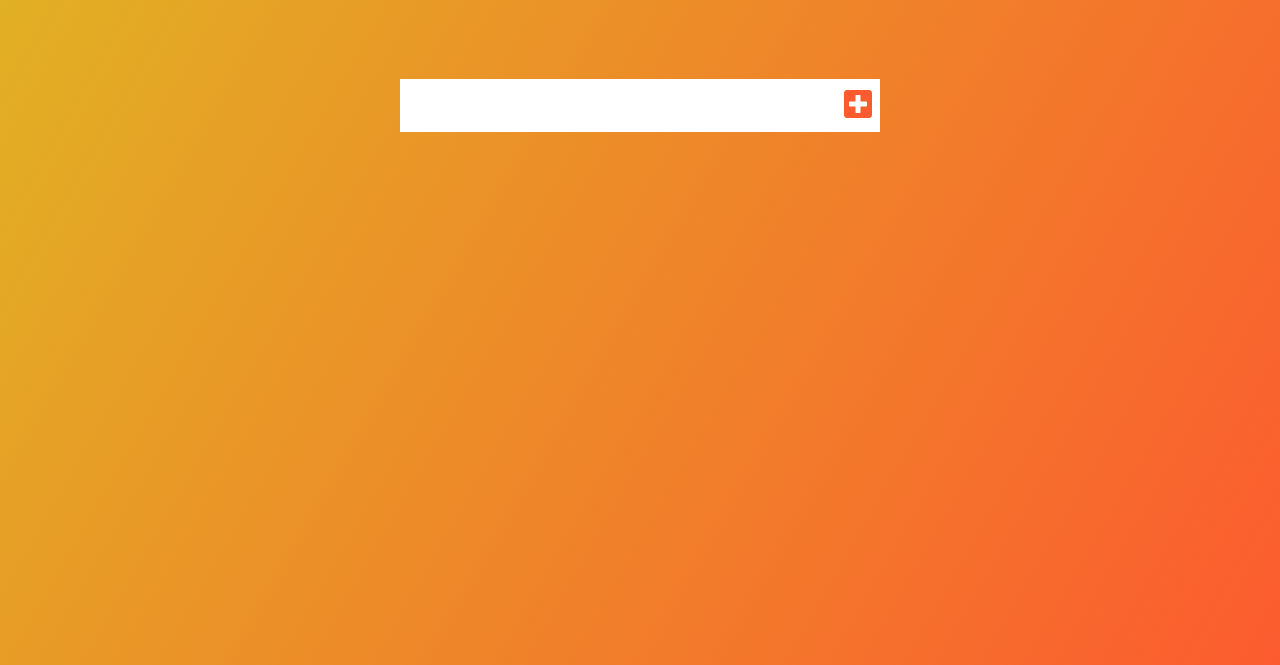
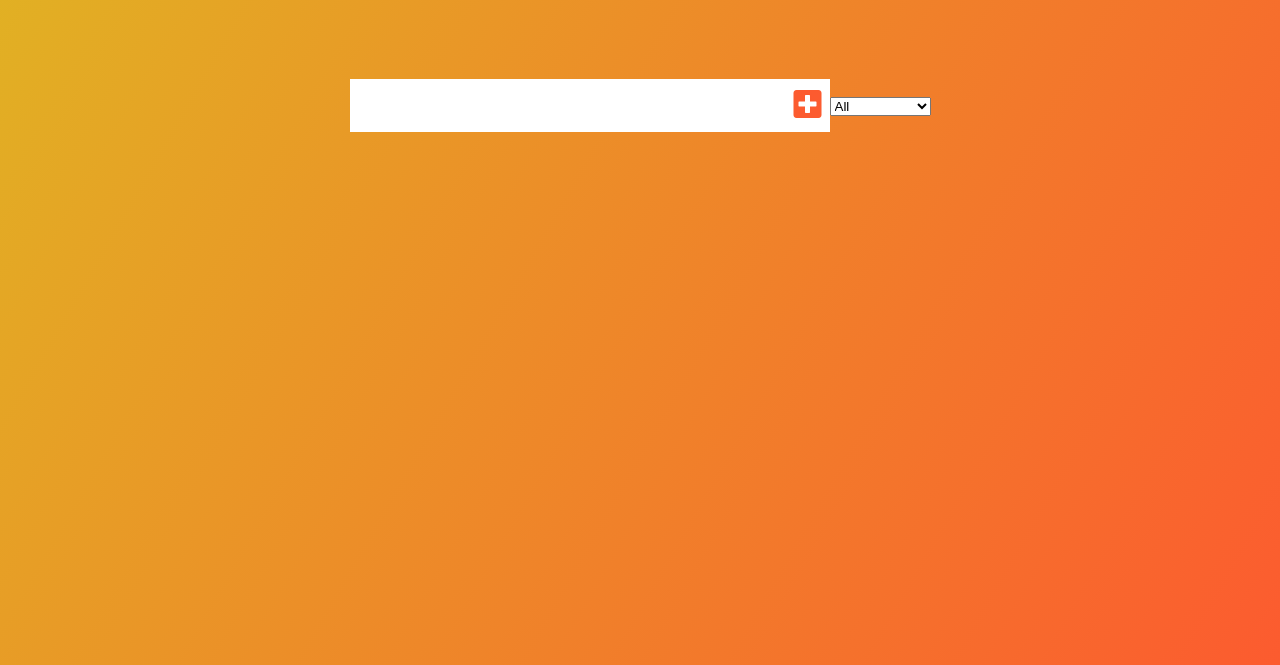
Before and after one commit to Beethoven3579/To-Do-List-2, a plain HTML site: page index.html in a window 1280 px wide. Shown: the part 135-800 px from the top of the page. Drawn offline with Linux system fonts and the light colour scheme.

Commit message:
Todo-List-2
updated Html file

```diff
--- a/index.html
+++ b/index.html
@@ -16,8 +16,15 @@
     <button class="todo-button" type="submit">
         <i class="fas fa-plus-square"></i>
     </button>
+    <div class="select">
+        <select name="todos" class="filter-todo">
+            <option value="all">All</option>
+            <option value="completed">Completed</option>
+            <option value="uncompleted">Uncompleted</option>
+        </select>
+    </div>
 </form>
-<div class="todo-list">
+<div class="todo-container">
  <ul class="todo-list"></ul>
 </div>
     <script src="app.js"></script>
```
